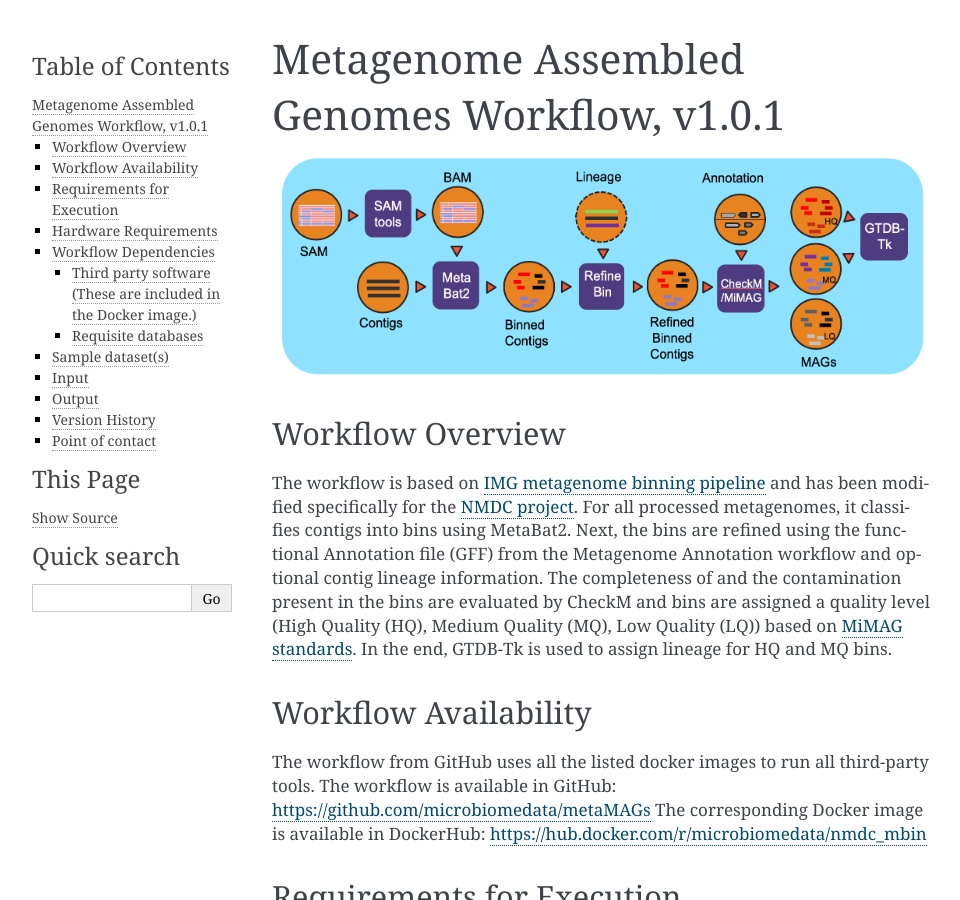
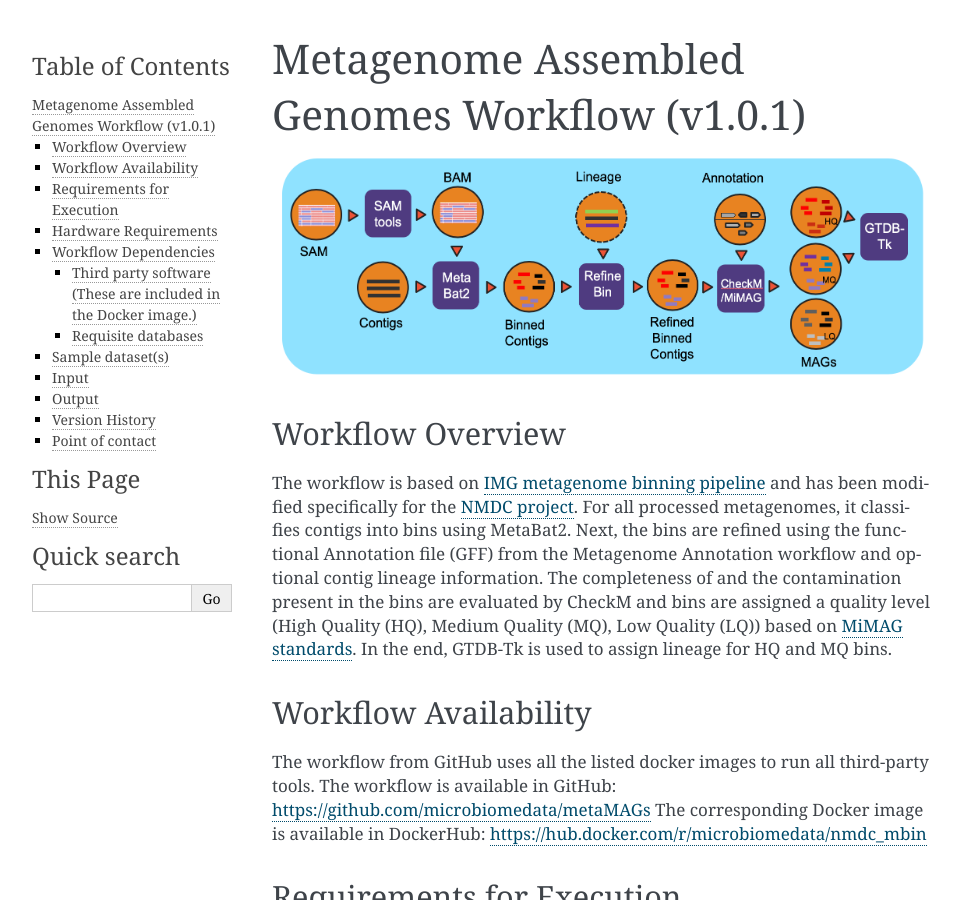
Before and after one commit to microbiomedata/metaMAGs, a Sphinx documentation site: the page built from docs/index.rst, in a window 1280 px wide and 900 px high. Shown: the whole window, without its empty margins (148-1108 px from the left). Built offline with Sphinx 7.4.7, drawn with Linux system fonts in a browser that asks for light colours.

Commit message:
changed version # in documentation title for consistency

```diff
--- a/docs/index.rst
+++ b/docs/index.rst
@@ -1,4 +1,4 @@
-Metagenome Assembled Genomes Workflow, v1.0.1
+Metagenome Assembled Genomes Workflow (v1.0.1)
 =============================================
 
 .. image:: MAG_workflow.png
```
